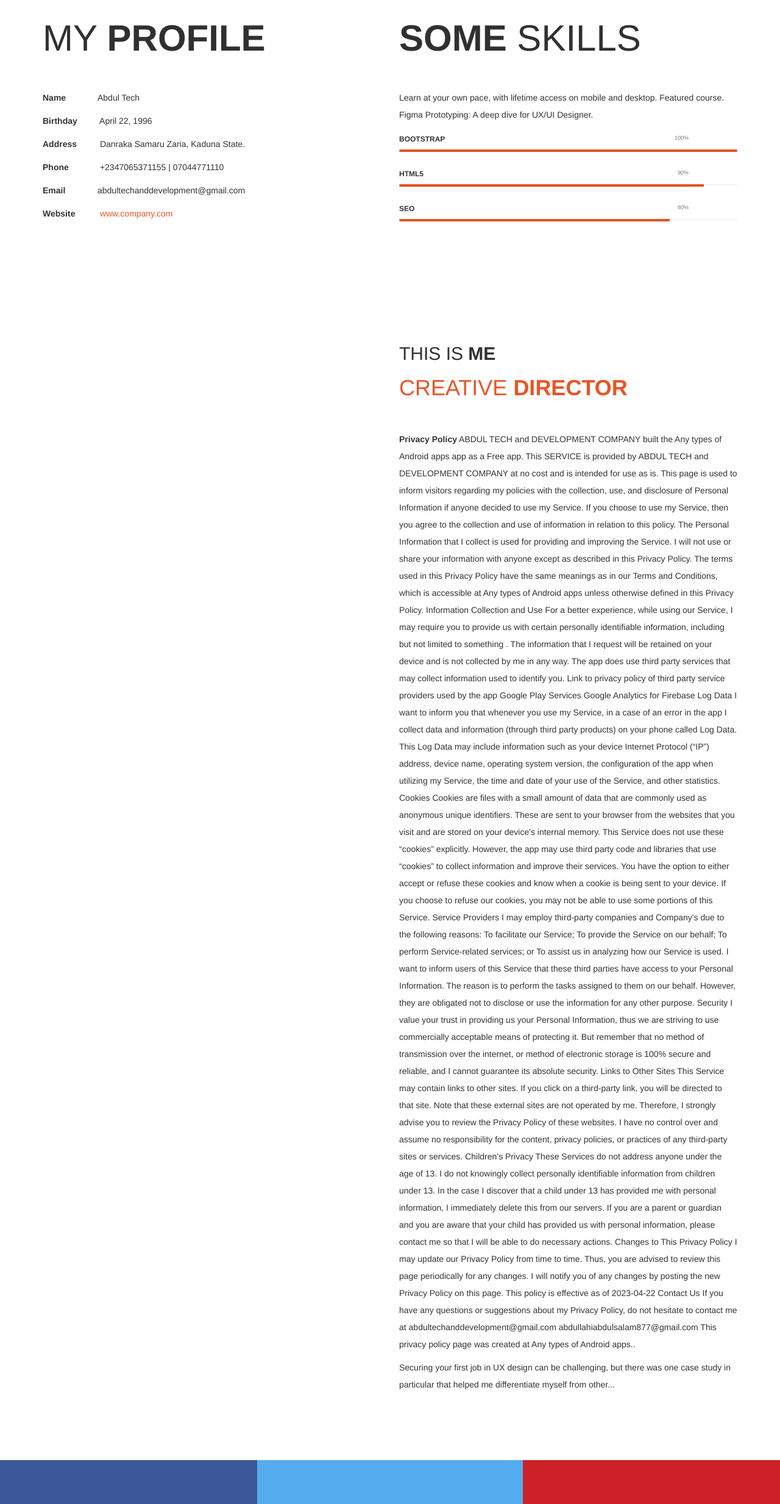
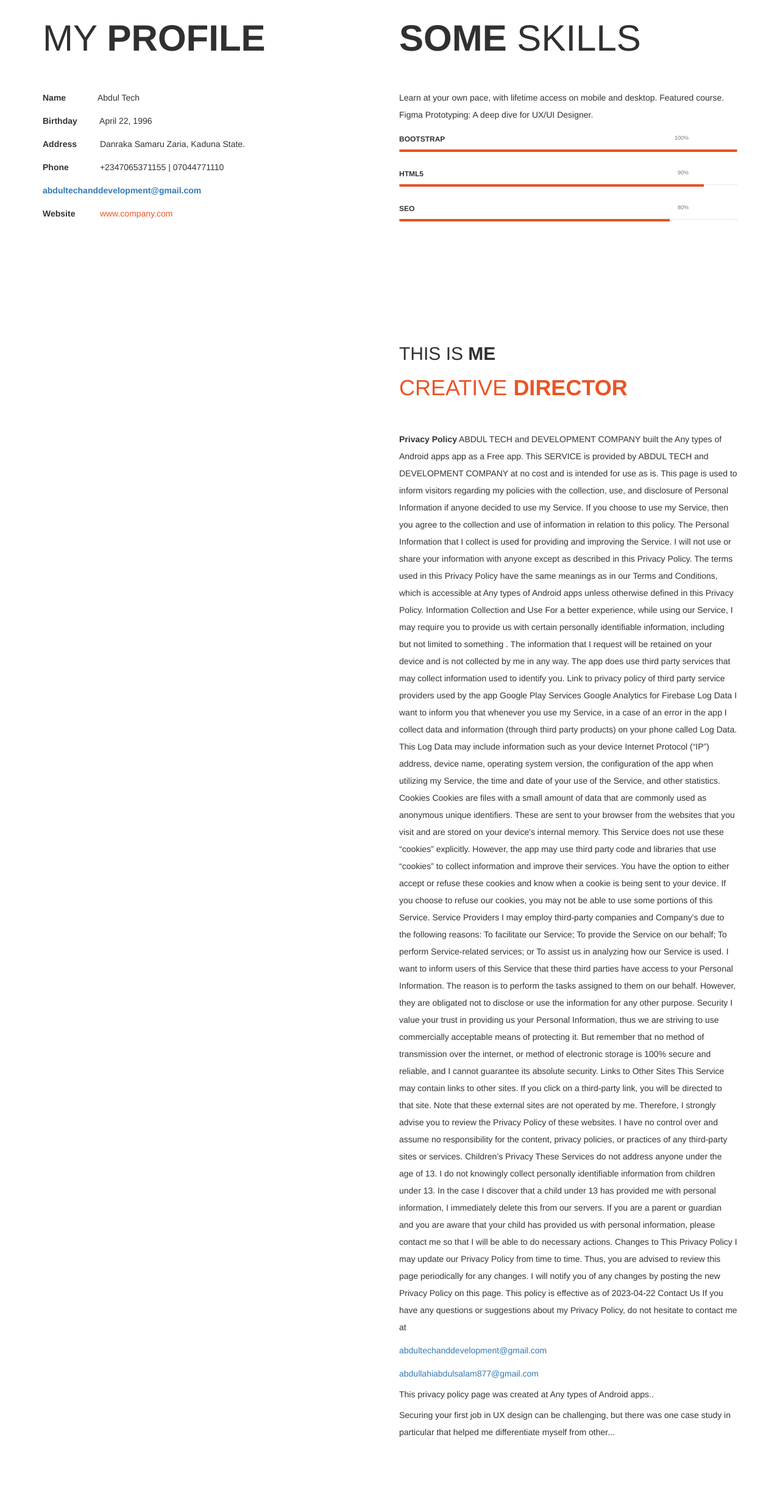
Before and after one commit to abdullah-byt/abdultechanddevelopment.com, a plain HTML site: page index.html in a window 1280 px wide. Shown: the part 2539-5005 px from the top of the page at 61% size. Drawn offline with Linux system fonts and the light colour scheme.

Commit message:
Update index.html
Signed-off-by: Abdul Tech and Development <75714809+abdullah-byt@users.noreply.github.com>

```diff
--- a/index.html
+++ b/index.html
@@ -215,7 +215,7 @@ To create a good experience, designers must use scientific methods to understand
 					<p><span class="tm-info-label">Birthday</span> April 22, 1996</p>
 					<p><span class="tm-info-label">Address</span> Danraka Samaru Zaria, Kaduna State.</p>
 					<p><span class="tm-info-label">Phone</span> +2347065371155 | 07044771110</p>
-					<p><span class="tm-info-label">Email</span>abdultechanddevelopment@gmail.com</p>
+					<p><span class="tm-info-label"><a href="mailto:abdultechanddevelopment@gmail.com">abdultechanddevelopment@gmail.com</p></a>
 					<p><span class="tm-info-label">Website</span> <a href="https://abdullah-byt.github.io/abdultechanddevelopment.com/" class="tm-red-text">www.company.com</a></p>
 				</div>
 				<div class="col-md-6 col-sm-6">
@@ -314,9 +314,9 @@ This policy is effective as of 2023-04-22
 
 Contact Us
 
-If you have any questions or suggestions about my Privacy Policy, do not hesitate to contact me at abdultechanddevelopment@gmail.com
+If you have any questions or suggestions about my Privacy Policy, do not hesitate to contact me at <p><a href="mailto: abdultechanddevelopment@gmail.com">abdultechanddevelopment@gmail.com</a></p>
 
-abdullahiabdulsalam877@gmail.com
+<p><a href="mailto: abdullahiabdulsalam877@gmail.com">abdullahiabdulsalam877@gmail.com</a></p>
 
 This privacy policy page was created at Any types of Android apps..</p>
 					<p>Securing your first job in UX design can be challenging, but there was one case study in particular that helped me differentiate myself from other...</p>
```
